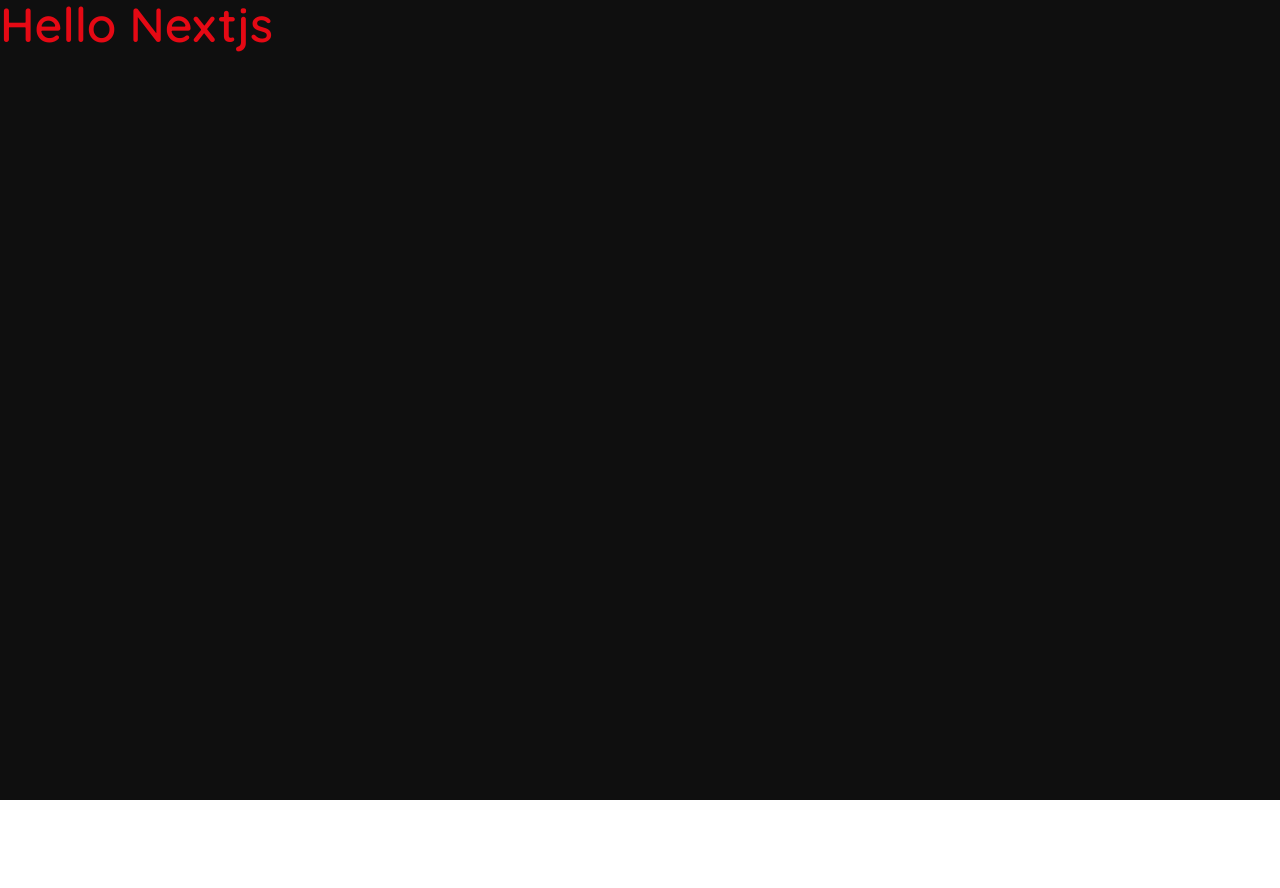
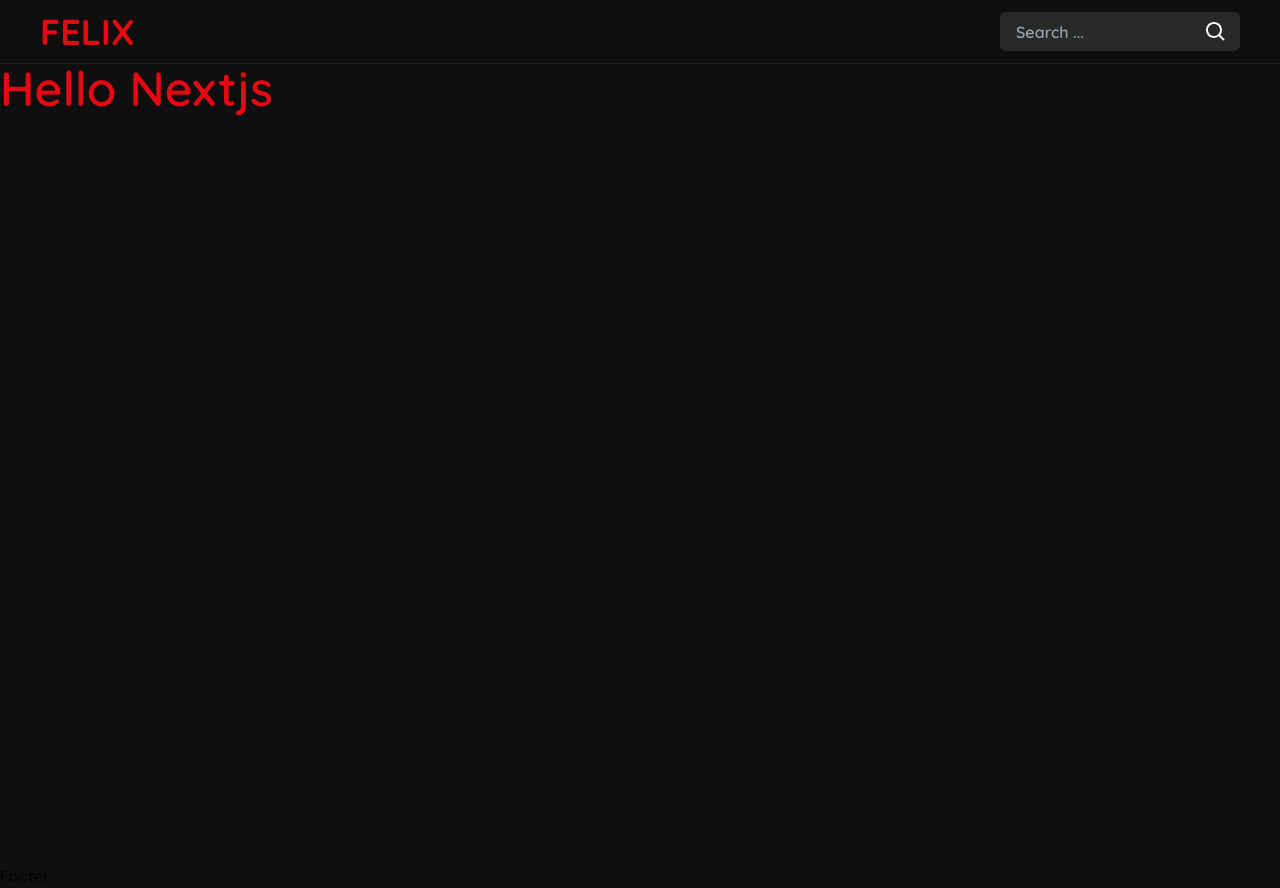
Before and after one commit to Dedenno17/movie-app-test, a Next.js app: page / in a window 1280 px wide. Before the commit the page ends 800 px from the top, so only its background shows below. Built offline with nearby package versions, Linux system fonts and the light colour scheme.

Commit message:
membuat UI untuk header

```diff
--- /dev/null
+++ b/src/components/Footer/index.tsx
@@ -0,0 +1,7 @@
+import React from 'react';
+
+const Footer: React.FC = () => {
+  return <div className="w-full bg-primaryBlack/80">Footer</div>;
+};
+
+export default React.memo(Footer);
--- /dev/null
+++ b/src/components/Header/index.tsx
@@ -0,0 +1,36 @@
+import React from 'react';
+import { BiSearch } from 'react-icons/bi';
+
+const Header: React.FC = () => {
+  return (
+    <div className="w-full bg-primaryBlack/60">
+      <div className="max-w-[1440px] h-14 mx-auto px-4 flex items-stretch justify-between gap-4 border-b-[1px] border-b-primaryGrey/10 lg:px-10 lg:h-16">
+        <div className="flex items-center gap-6 w-1/2">
+          {/* LOGO */}
+          <span className="text-4xl text-primaryRed font-bold ">FELIX</span>
+
+          {/* Navlinks */}
+        </div>
+
+        {/* SEARCH */}
+        <div className="w-1/2 flex justify-center items-center py-2 md:w-[40%] lg:w-[30%] lg:py-3 xl:w-[20%]">
+          <form className="w-full h-full flex items-stretch rounded-md bg-secondaryGrey overflow-hidden">
+            <input
+              type="text"
+              placeholder="Search ..."
+              className="w-[80%] bg-transparent text-md px-4 outline-none text-primaryWhite font-semibold"
+            />
+            <button
+              type="submit"
+              className="w-[20%] bg-transparent outline-none flex cursor-pointer"
+            >
+              <BiSearch className="text-primaryWhite text-2xl font-bold m-auto" />
+            </button>
+          </form>
+        </div>
+      </div>
+    </div>
+  );
+};
+
+export default React.memo(Header);
--- a/src/components/Layout/index.tsx
+++ b/src/components/Layout/index.tsx
@@ -1,11 +1,19 @@
 import React, { ReactNode } from 'react';
+import Footer from '../Footer';
+import Header from '../Header';
 
 interface Props {
   children?: ReactNode;
 }
 
 const Layout: React.FC<Props> = ({ children }) => {
-  return <div className="w-full min-h-screen bg-primaryBlack">{children}</div>;
+  return (
+    <div className="w-full min-h-screen bg-primaryBlack">
+      <Header />
+      <main className="max-w-[1440px] mx-auto min-h-screen">{children}</main>
+      <Footer />
+    </div>
+  );
 };
 
 export default Layout;
```
